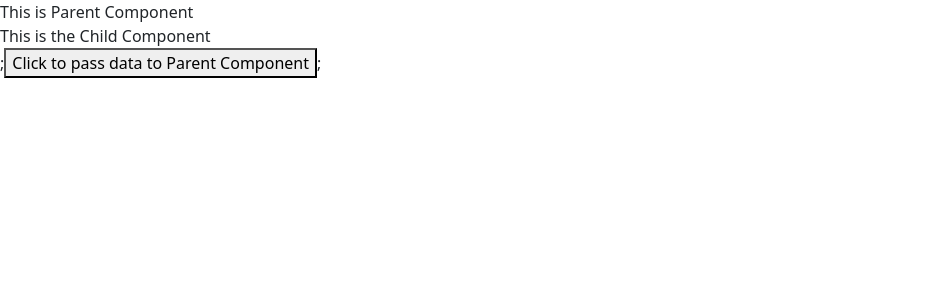
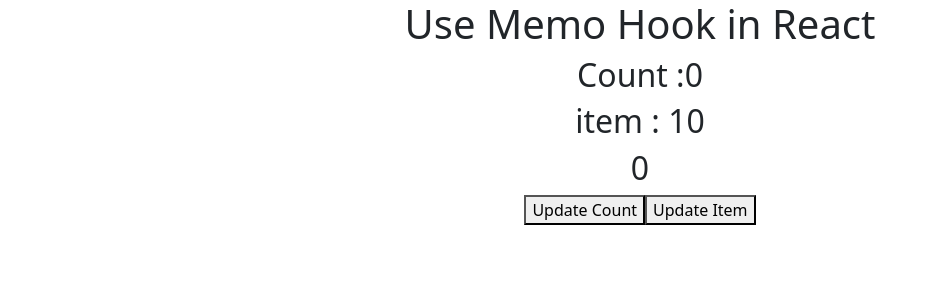
Before and after one commit to margub9363/React_Learning_from_Youtube, a React (Create React App) app in the folder blog/: page / in a window 1280 px wide. Shown: the top 300 px of the page, without its empty margins (0-938 px from the left). Built offline with nearby package versions, Linux system fonts and the light colour scheme.

Commit message:
Use Memo

```diff
--- a/blog/src/App.js
+++ b/blog/src/App.js
@@ -1,15 +1,41 @@
 import "./App.css";
-import User from "./User";
 import "./style.css";
 import { Button } from "react-bootstrap";
+import { useState, useMemo } from "react";
 function App() {
-  function alertAtParent(data) {
-    alert("Welcome : " + data);
-  }
+  const [count, setCount] = useState(0);
+  const [item, setItem] = useState(10);
+
+  const mutiCountMemo = useMemo(
+    function multicount() {
+      console.warn("multicount");
+      return count * 5;
+    },
+    [count]
+  );
+
   return (
     <>
-      This is Parent Component
-      <User property={alertAtParent} />
+      <div className="App">
+        <h1>Use Memo Hook in React</h1>
+        <h2>Count :{count}</h2>
+        <h2>item : {item}</h2>
+        <h2>{mutiCountMemo}</h2>
+        <button
+          onClick={() => {
+            setCount(count + 1);
+          }}
+        >
+          Update Count
+        </button>
+        <button
+          onClick={() => {
+            setItem(item * 10);
+          }}
+        >
+          Update Item
+        </button>
+      </div>
     </>
   );
 }
--- a/blog/src/User.js
+++ /dev/null
@@ -1,14 +0,0 @@
-function User(props) {
-  let name = "Rahman";
-  return (
-    <>
-      <div>This is the Child Component</div>;
-      <button onClick={() => props.property(name)}>
-        Click to pass data to Parent Component
-      </button>
-      ;
-    </>
-  );
-}
-
-export default User;
```
